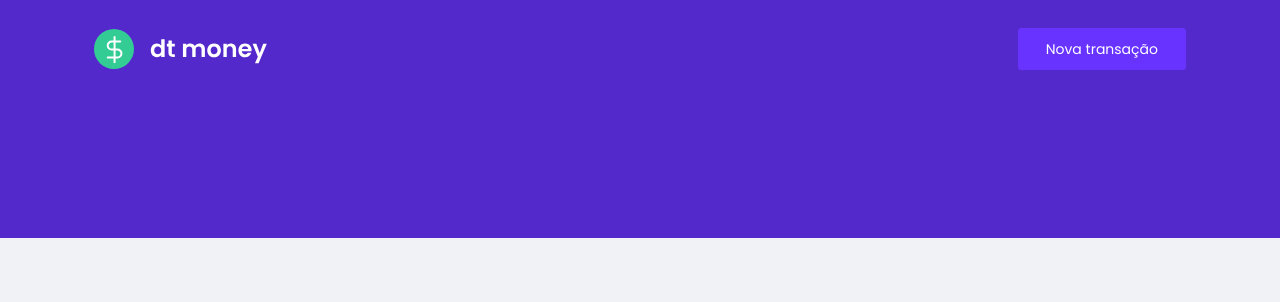
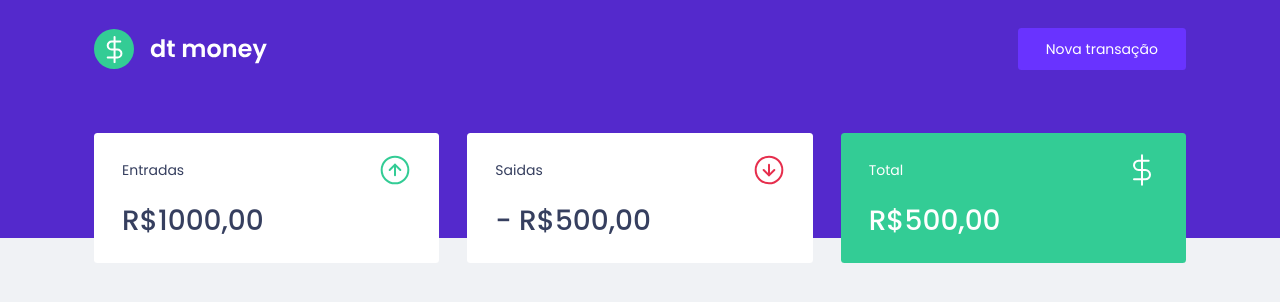
Before and after one commit to Rennan-sbarros/dtmoney, a React (Create React App) app: page / in a window 1280 px wide. Shown: the top 302 px of the page. Built offline with nearby package versions, Linux system fonts and the light colour scheme.

Commit message:
Creation and use of Dashboard and styling of Dashboard and Summary components

```diff
--- a/public/index.html
+++ b/public/index.html
@@ -11,7 +11,7 @@
 
     <title>dtmoney</title>
 
-    <link href="https://fonts.googleapis.com/css2?family=Poppins:wght@400;600&display=swap" rel="stylesheet">
+    <link href="https://fonts.googleapis.com/css2?family=Poppins:wght@400;500;600&display=swap" rel="stylesheet">
   </head>
   <body>
     <noscript>You need to enable JavaScript to run this app.</noscript>
--- a/src/App.tsx
+++ b/src/App.tsx
@@ -1,3 +1,4 @@
+import { Dashboard } from "./components/Dashboard";
 import { Header } from "./components/Header";
 import { GlobalStyle } from "./styles/global";
 
@@ -5,6 +6,7 @@ export function App() {
   return (
     <>
       <Header />
+      <Dashboard />
       <GlobalStyle />
     </>
   );
--- /dev/null
+++ b/src/components/Dashboard/index.tsx
@@ -0,0 +1,10 @@
+import { Summary } from "../Summary";
+import { Container } from "./styles";
+
+export function Dashboard() {
+    return (
+        <Container>
+            <Summary />
+        </Container>
+    );
+}
--- /dev/null
+++ b/src/components/Dashboard/styles.ts
@@ -0,0 +1,7 @@
+import styled from "styled-components";
+
+export const Container = styled.main`
+    max-width: 1120px;
+    margin: 0 auto;
+    padding: 2.5rem 1rem;
+`;
--- /dev/null
+++ b/src/components/Summary/index.tsx
@@ -0,0 +1,36 @@
+import iconEntradaImg from '../../assets/Entradas.svg';
+import iconSaidaImg from '../../assets/Saídas.svg';
+import iconTotalImg from '../../assets/Total.svg';
+
+
+import { Container } from "./styles";
+
+export function Summary() {
+    return (
+        <Container>
+            <div>
+                <header>
+                    <p>Entradas</p>
+                    <img src={iconEntradaImg} alt="Entradas" />
+                </header>
+                <strong>R$1000,00</strong>
+            </div>
+
+            <div>
+                <header>
+                    <p>Saidas</p>
+                    <img src={iconSaidaImg} alt="Saídas" />
+                </header>
+                <strong>- R$500,00</strong>
+            </div>
+
+            <div className="highlight-background">
+                <header>
+                    <p>Total</p>
+                    <img src={iconTotalImg} alt="Total" />
+                </header>
+                <strong>R$500,00</strong>
+            </div>
+        </Container>
+    );
+}
--- /dev/null
+++ b/src/components/Summary/styles.ts
@@ -0,0 +1,38 @@
+import styled from "styled-components";
+
+export const Container = styled.div`
+
+    //Entradas, Saídas e Total
+    display: grid;
+    grid-template-columns: repeat(3, 1fr);
+    gap: 2rem;
+    margin-top: -10rem;
+
+    div {
+        background: var(--shape);
+        padding: 1.5rem 2rem;
+        border-radius: 0.25rem;
+        color: var(--text-title);
+
+        header {
+            display: flex;
+            align-items: center;
+            justify-content: space-between;
+        }
+
+        /*Pq usar o display block para o margin-top funcionar?
+        Por padrão, o strong vem com display inline, aí o margin-top não funciona.*/
+        strong {
+            display: block;
+            margin-top: 1rem;
+            font-size: 2rem;
+            font-weight: 500;
+            line-height: 3rem;
+        }
+
+        &.highlight-background{
+            background: var(--green);
+            color: #FFF;
+        }
+    }
+`;
--- a/src/styles/global.ts
+++ b/src/styles/global.ts
@@ -4,6 +4,7 @@ export const GlobalStyle = createGlobalStyle`
     :root{
         --background: #f0f2f5;
         --red: #E52E4D;
+        --green: #33cc95;
         --blue:  #5429cc;
 
         --blue-light: #6933ff;
```
Also changed, not shown: 1 other file (tests, documents, lock files or other folders).
